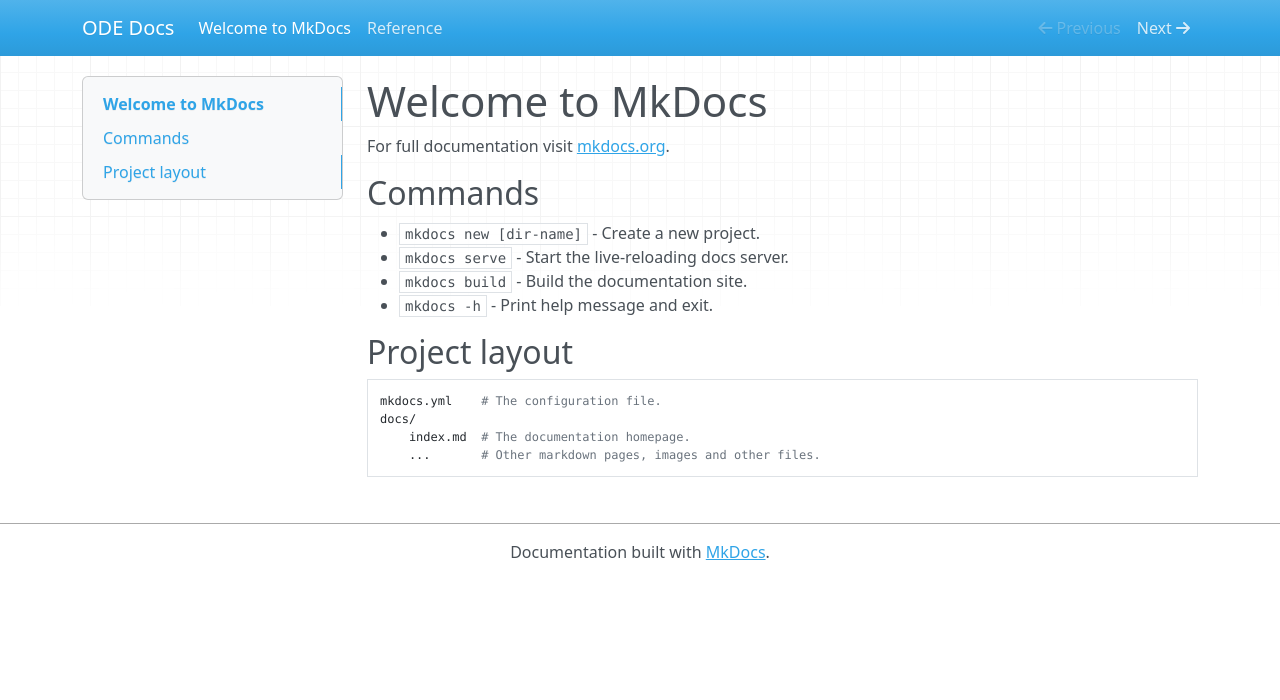
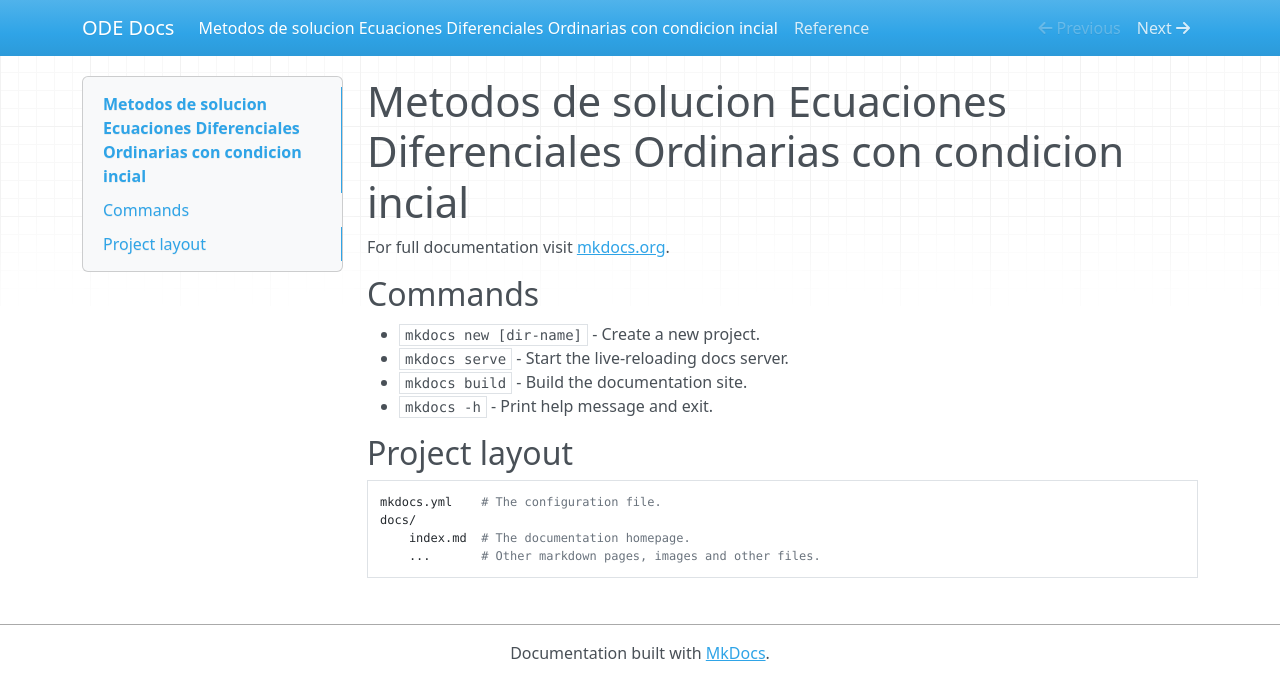
Before and after one commit to sesalazar12/ODE, an MkDocs documentation site: the page built from docs/index.md, in a window 1280 px wide. Shown: the top 700 px of the page. Built offline with MkDocs 1.6.1, drawn with Linux system fonts in a browser that asks for light colours; nearby versions of some CDN libraries.

Commit message:
cambio de texto

```diff
--- a/docs/index.md
+++ b/docs/index.md
@@ -1,4 +1,4 @@
-# Welcome to MkDocs
+# Metodos de solucion Ecuaciones Diferenciales Ordinarias con condicion incial
 
 For full documentation visit [mkdocs.org](https://www.mkdocs.org).
 
```
